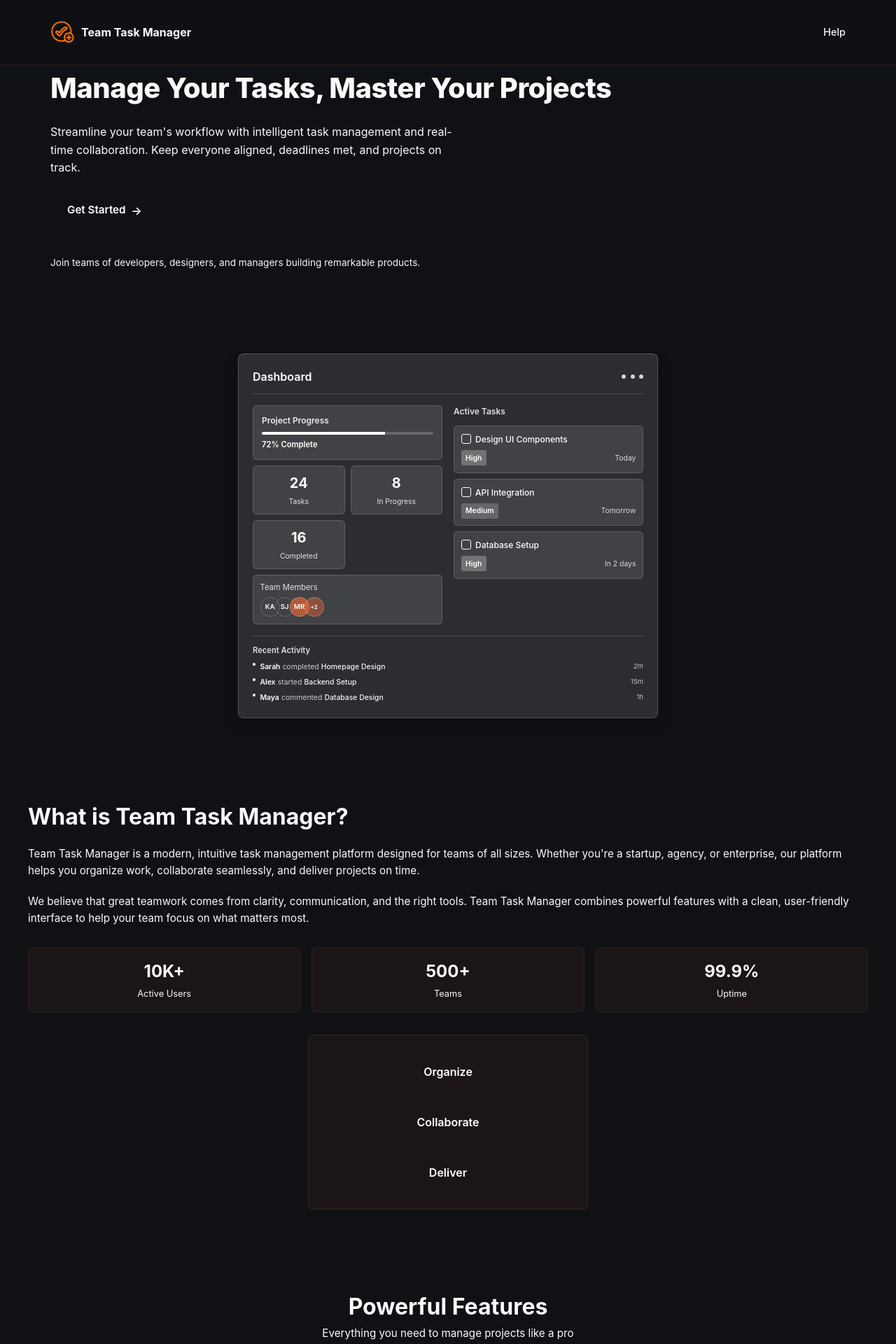
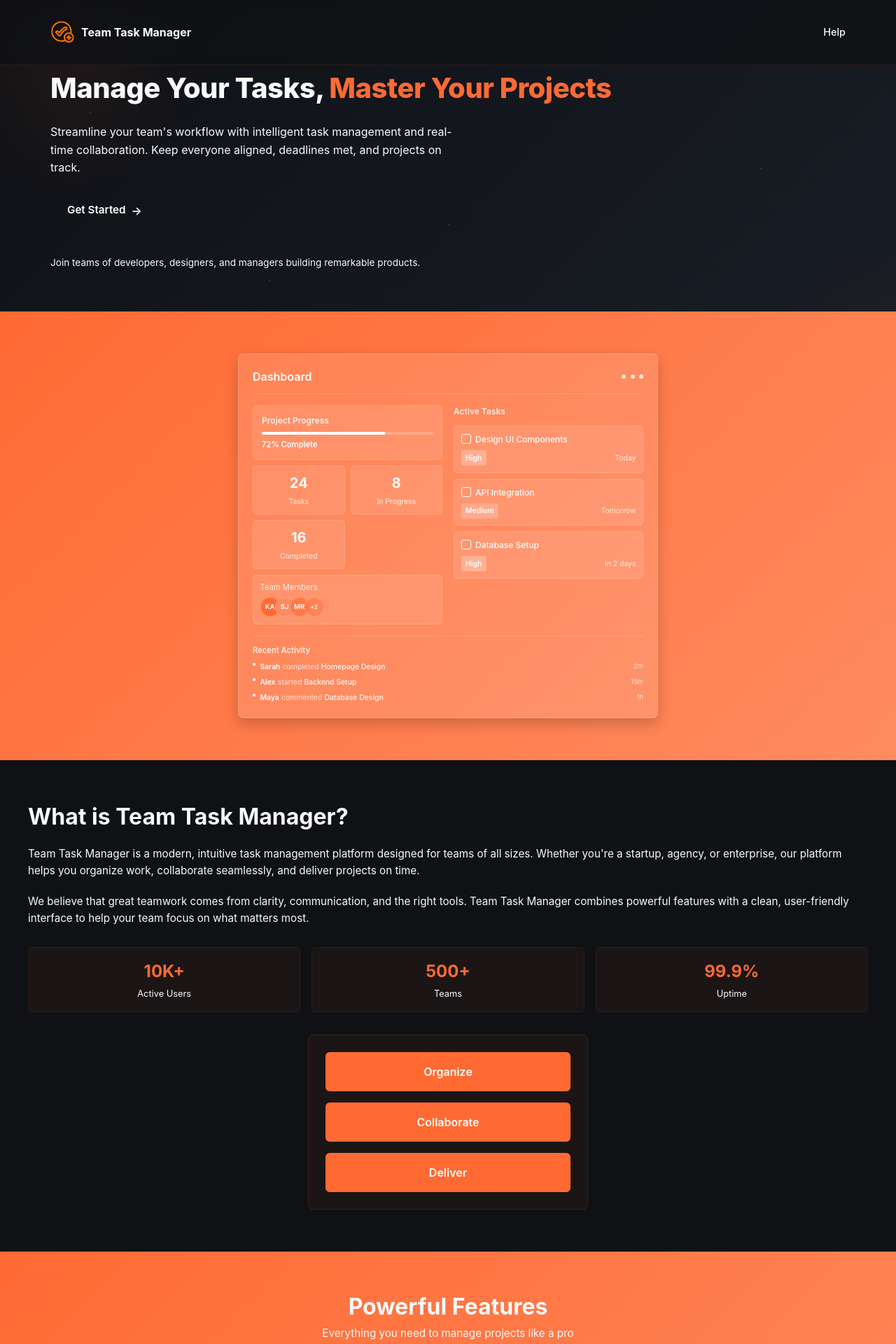
Before and after one commit to Khushdil380/TeamTaskManager, a React (Vite) app in the folder frontend/: page / in a window 1280 px wide. Shown: the top 1920 px of the page at 70% size. Built offline with nearby package versions, Linux system fonts and the light colour scheme.

Commit message:
Fix: Correct CSS variable names from --primary-color to --color-primary throughout codebase

```diff
--- a/frontend/src/components/AboutSection/AboutSection.css
+++ b/frontend/src/components/AboutSection/AboutSection.css
@@ -57,7 +57,7 @@
 .stat-value {
   font-size: 1.5rem;
   font-weight: 700;
-  color: var(--primary-color);
+  color: var(--color-primary);
 }
 
 .stat-name {
@@ -92,7 +92,7 @@
 
 .visual-item {
   padding: 1rem;
-  background: var(--primary-color);
+  background: var(--color-primary);
   border-radius: 6px;
   color: white;
   font-weight: 600;
--- a/frontend/src/components/BackgroundAnimation/BackgroundAnimation.css
+++ b/frontend/src/components/BackgroundAnimation/BackgroundAnimation.css
@@ -8,7 +8,7 @@
   height: 100%;
   overflow: hidden;
   z-index: -1;
-  background: linear-gradient(135deg, var(--bg-primary) 0%, #1a1f28 100%);
+  background: linear-gradient(135deg, #0f1115 0%, #1a1f28 100%);
 }
 
 /* ANIMATED ORBS */
@@ -23,7 +23,7 @@
 .orb-1 {
   width: 300px;
   height: 300px;
-  background: radial-gradient(circle, var(--primary-color) 0%, transparent 70%);
+  background: radial-gradient(circle, var(--color-primary) 0%, transparent 70%);
   top: -50px;
   left: -50px;
 }
@@ -31,7 +31,7 @@
 .orb-2 {
   width: 250px;
   height: 250px;
-  background: radial-gradient(circle, var(--accent-color) 0%, transparent 70%);
+  background: radial-gradient(circle, var(--color-accent) 0%, transparent 70%);
   bottom: -100px;
   right: -50px;
 }
@@ -39,7 +39,7 @@
 .orb-3 {
   width: 200px;
   height: 200px;
-  background: radial-gradient(circle, var(--primary-color) 0%, transparent 70%);
+  background: radial-gradient(circle, var(--color-primary) 0%, transparent 70%);
   top: 50%;
   right: -80px;
 }
@@ -56,7 +56,7 @@
   position: absolute;
   width: 2px;
   height: 2px;
-  background: var(--primary-color);
+  background: var(--color-primary);
   border-radius: 50%;
   opacity: 0.3;
 }
--- a/frontend/src/components/CTASection/CTASection.css
+++ b/frontend/src/components/CTASection/CTASection.css
@@ -2,7 +2,7 @@
 
 .cta-section {
   padding: 60px 2rem;
-  background: linear-gradient(135deg, var(--primary-color), var(--accent-color));
+  background: linear-gradient(135deg, var(--color-primary), var(--color-accent)) !important;
 }
 
 .cta-container {
@@ -31,7 +31,7 @@
   align-self: center;
   padding: 0.75rem 1.5rem;
   background: white;
-  color: var(--primary-color);
+  color: var(--color-primary);
   border: none;
   border-radius: 6px;
   font-size: 0.95rem;
--- a/frontend/src/components/Features/Features.css
+++ b/frontend/src/components/Features/Features.css
@@ -2,7 +2,7 @@
 
 .features {
   padding: 60px 2rem;
-  background: linear-gradient(135deg, var(--primary-color), var(--accent-color));
+  background: linear-gradient(135deg, var(--color-primary), var(--color-accent)) !important;
 }
 
 .features-container {
--- a/frontend/src/components/Hero/DashboardMockup.css
+++ b/frontend/src/components/Hero/DashboardMockup.css
@@ -149,11 +149,11 @@
 }
 
 .avatar-1 {
-  background: var(--primary-color);
+  background: var(--color-primary);
 }
 
 .avatar-2 {
-  background: var(--accent-color);
+  background: var(--color-accent);
 }
 
 .avatar-3 {
--- a/frontend/src/components/Hero/Hero.css
+++ b/frontend/src/components/Hero/Hero.css
@@ -24,7 +24,7 @@
   justify-content: center;
   align-items: center;
   width: 100%;
-  background: linear-gradient(135deg, var(--primary-color), var(--accent-color));
+  background: linear-gradient(135deg, var(--color-primary), var(--color-accent));
   padding: 60px 2rem;
   position: relative;
 }
--- a/frontend/src/components/Hero/HeroContent.css
+++ b/frontend/src/components/Hero/HeroContent.css
@@ -14,7 +14,7 @@
 }
 
 .gradient-text {
-  color: var(--primary-color);
+  color: var(--color-primary);
 }
 
 .hero-subtitle {
--- a/frontend/src/components/HowItWorks/HowItWorks.css
+++ b/frontend/src/components/HowItWorks/HowItWorks.css
@@ -2,7 +2,7 @@
 
 .how-it-works {
   padding: 60px 2rem;
-  background: linear-gradient(135deg, var(--primary-color), var(--accent-color));
+  background: linear-gradient(135deg, var(--color-primary), var(--color-accent)) !important;
 }
 
 .how-container {
@@ -50,7 +50,7 @@
 .step-number {
   font-size: 1.5rem;
   font-weight: 700;
-  color: var(--primary-color);
+  color: var(--color-primary);
   background: white;
   border: 1px solid rgba(255, 255, 255, 0.3);
   width: 48px;
```
